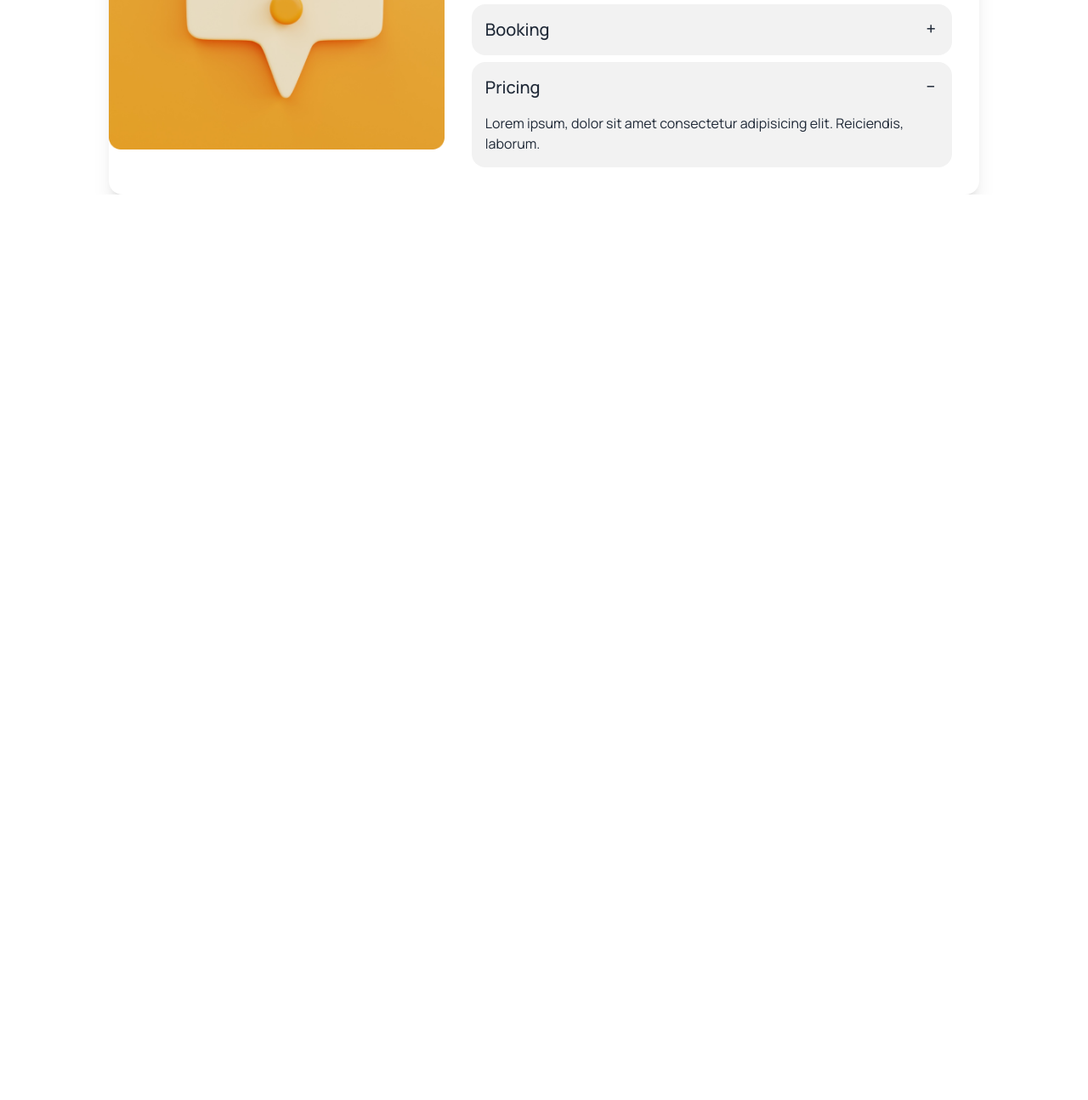
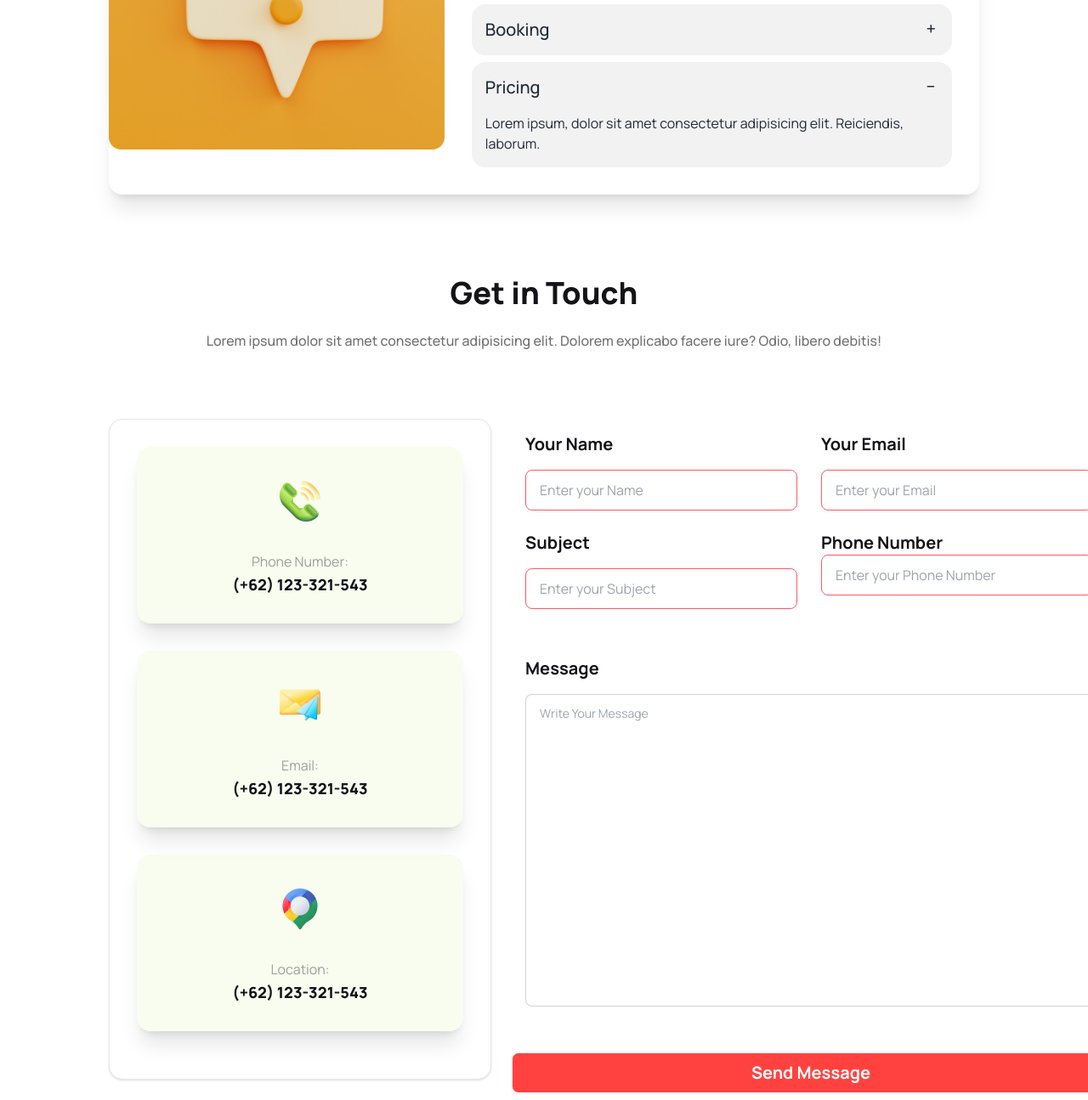
Before and after one commit to MuhammadAl-Amin/B9A3-Hockeys, a plain HTML site: page index.html in a window 1280 px wide. Shown: the part 3928-5223 px from the top of the page at 85% size. Before the commit the page ends 4157 px from the top, so only its background shows below. Drawn offline with nearby package versions, Linux system fonts and the light colour scheme.

Commit message:
Get in Touch section done

```diff
--- a/index.html
+++ b/index.html
@@ -263,7 +263,7 @@
 
         <!-- ----------------------------------- Client Question --------------------------------------------->
         <section>
-          <div>
+          <div class="mb-24">
             <div class="mb-12">
               <h1 class="text-4xl text-center font-extrabold text-[#131318] mb-6">Clients Questions</h1>
               <p class="text-base text-center font-medium text-[#13131899]">Lorem ipsum dolor sit amet consectetur adipisicing elit. Magni cum quidem ex praesentium voluptatem modi. </p>
@@ -331,6 +331,88 @@
             </div>
           </div>
         </section>
+
+        <!-- ---------------------------------------- Get in Touch ------------------------------------------------->
+        <section>
+          <div>
+            <div>
+              <h1 class="text-4xl text-center font-extrabold text-[#131318] mb-6">Get in Touch</h1>
+              <p class="text-base text-center font-medium text-[#13131899] mb-20">Lorem ipsum dolor sit amet consectetur adipisicing elit. Dolorem explicabo facere iure? Odio, libero debitis!</p>
+            </div>
+            <div>
+              <div class="lg:flex justify-around gap-6">
+                <!-- Contact Card -->
+                  <div class="card bg-base-100 border shadow mb-6">
+                    <div class="card-body">
+                      <div class="card lg:w-96 bg-[#BCED6D1A] shadow-xl mb-6">
+                        <figure class="px-10 pt-10">
+                          <img src="Images/Group 1171275317.png" class="rounded-xl" />
+                        </figure>
+                        <div class="card-body items-center text-center">
+                          <!-- <h2 class="card-title">Shoes!</h2> -->
+                          <p class="text-lg font-extrabold text-[#131318]"><span class="text-base font-normal text-[#13131866]">Phone Number:</span><br>
+                            (+62) 123-321-543
+                          </p>
+                      </div>
+                    </div>
+                    <div class="card lg:w-96 bg-[#BCED6D1A] shadow-xl mb-6">
+                      <figure class="px-10 pt-10">
+                        <img src="Images/Group 1171275318.png" class="rounded-xl" />
+                      </figure>
+                      <div class="card-body items-center text-center">
+                        <!-- <h2 class="card-title">Shoes!</h2> -->
+                        <p class="text-lg font-extrabold text-[#131318]"><span class="text-base font-normal text-[#13131866]">Email:</span><br>
+                          (+62) 123-321-543
+                        </p>
+                    </div>
+                  </div>
+                  <div class="card lg:w-96 bg-[#BCED6D1A] shadow-xl mb-6">
+                    <figure class="px-10 pt-10">
+                      <img src="Images/Group 1171275321.png" class="rounded-xl" />
+                    </figure>
+                    <div class="card-body items-center text-center">
+                      <!-- <h2 class="card-title">Shoes!</h2> -->
+                      <p class="text-lg font-extrabold text-[#131318]"><span class="text-base font-normal text-[#13131866]">Location:</span><br>
+                        (+62) 123-321-543
+                      </p>
+                  </div>
+                </div>
+                    </div>
+                  </div>
+                  <!-- Input field -->
+                  <div>
+                    <div class="lg:grid grid-cols-2 gap-6 p-4">
+                      <div>
+                        <h1 class="text-xl font-bold text-[#131318] mb-4">Your Name</h1>
+                        <input type="text" placeholder="Enter your Name" class="input input-bordered input-error w-full max-w-xs" />
+                      </div>
+                      <div>
+                        <h1 class="text-xl font-bold text-[#131318] mb-4">Your Email</h1>
+                        <input type="text" placeholder="Enter your Email" class="input input-bordered input-error w-full max-w-xs" />
+                      </div>
+                      <div>
+                        <h1 class="text-xl font-bold text-[#131318] mb-4">Subject</h1>
+                        <input type="text" placeholder="Enter your Subject" class="input input-bordered input-error w-full max-w-xs" />
+                      </div>
+                      <div>
+                        <h1 class="text-xl font-bold text-[#131318]">Phone Number</h1>
+                        <input type="text" placeholder="Enter your Phone Number" class="input input-bordered input-error w-full max-w-xs" />
+                      </div>
+                    </div>
+                    <!-- Description box -->
+                    <div class="p-4">
+                      <h1 class="text-xl font-bold text-[#131318] mt-6 mb-4">Message</h1>
+                      <textarea class="textarea textarea-bordered w-[21rem] h-[15.5] lg:w-[42rem] lg:h-[23rem] mb-8" placeholder="Write Your Message"></textarea>
+                    </div>
+
+                    <!-- button -->
+                    <button class="btn btn-block text-xl font-bold bg-[#FF4240] text-white">Send Message</button>
+
+                  </div>
+              </div>
+            </div>
+          </div>
+        </section>
     </main>
     <footer></footer>
 </body>
```
